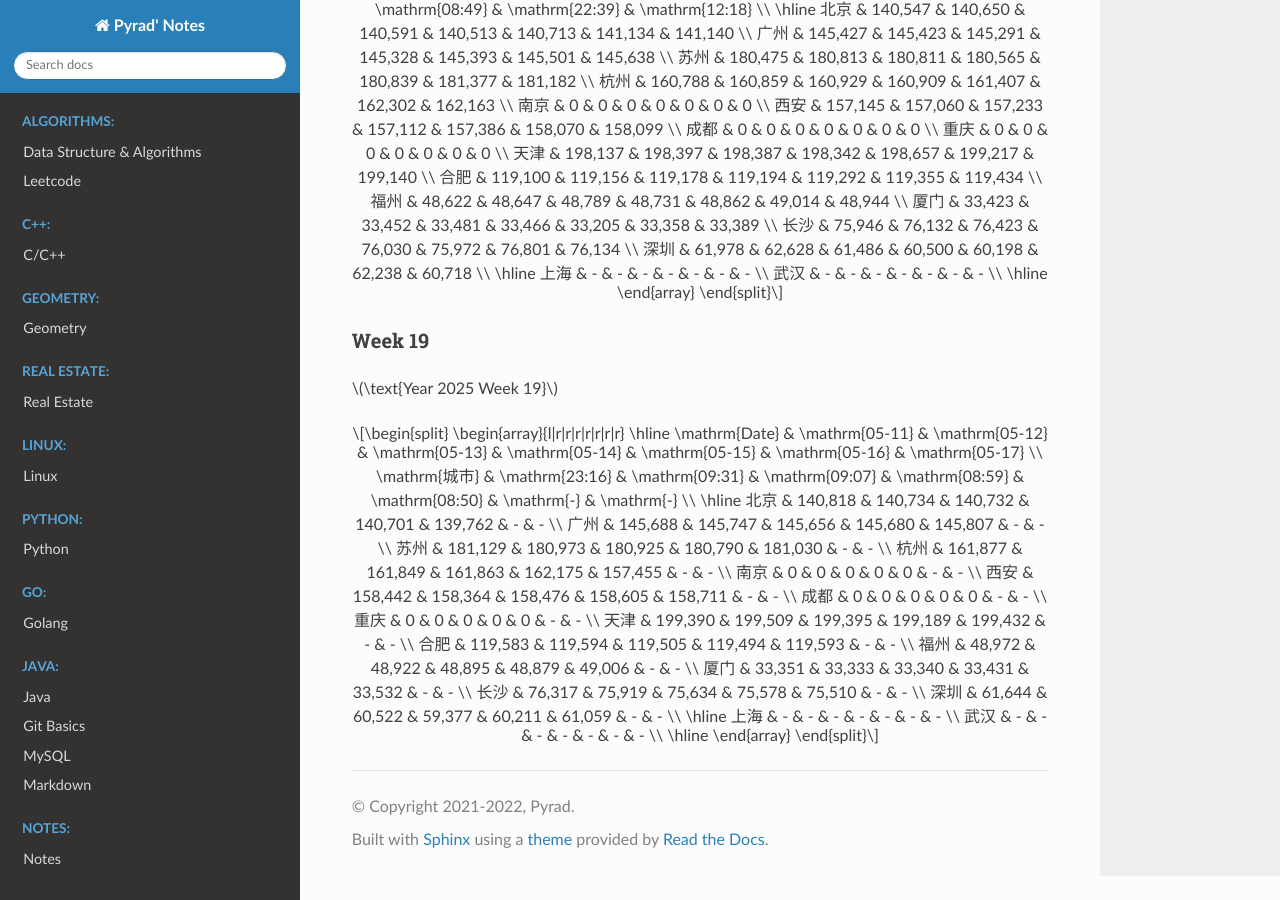
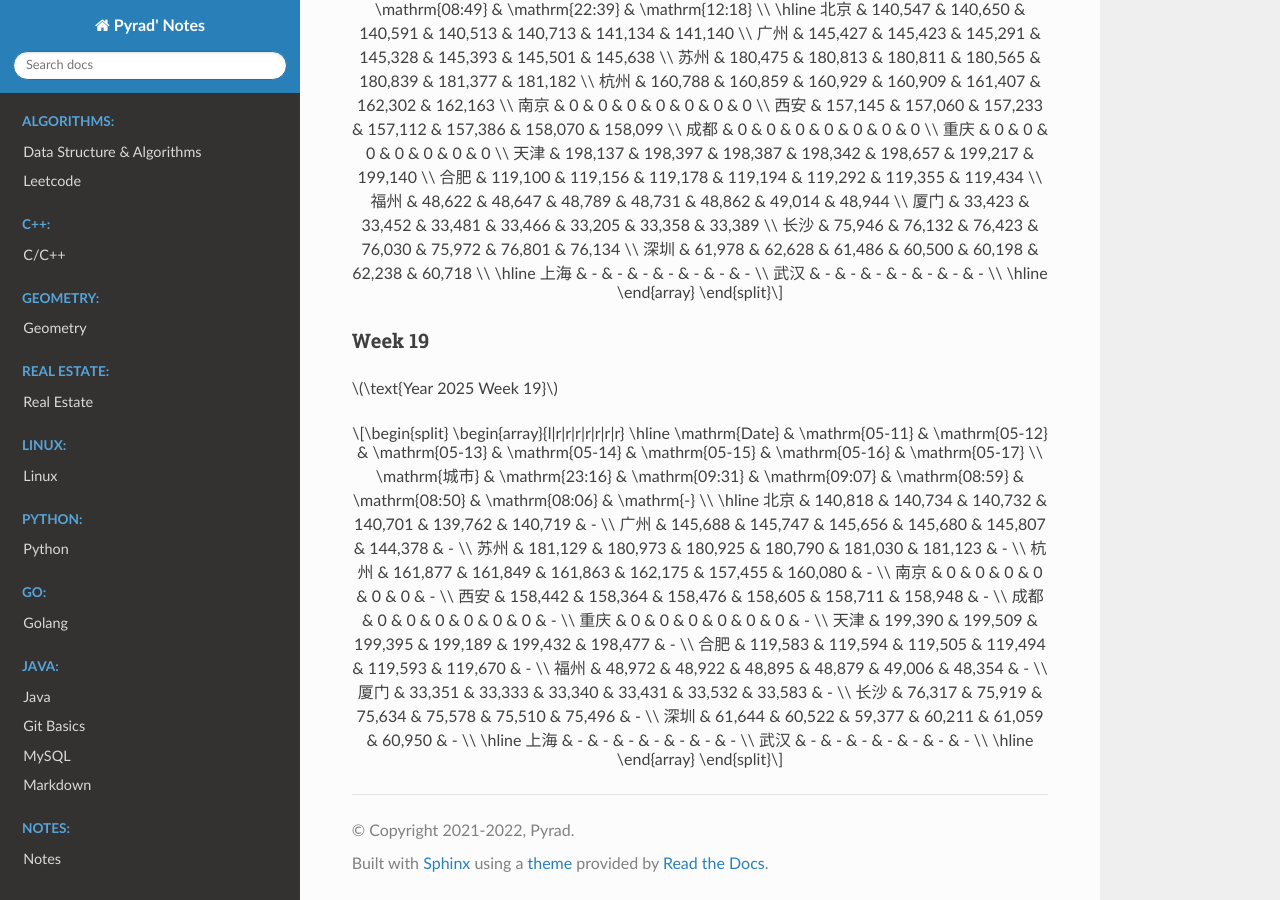
Before and after one commit to Pyrad/pyradnotes, a Sphinx documentation site: the page built from source/RealEstate/resalenumbers2025.md, in a window 1280 px wide and 900 px high, scrolled down 8938 px. Built offline with Sphinx 7.4.7 and the Read the Docs theme 3.1.0, drawn with Linux system fonts in a browser that asks for light colours; pages that are not in the unit, such as notebooks, are missing from menus; a script that is not in the unit is left out.

Commit message:
Realestate Update resale numbers 2025-05-16 08:06

```diff
--- a/source/RealEstate/resalenumbers2025.md
+++ b/source/RealEstate/resalenumbers2025.md
@@ -619,22 +619,22 @@ $$
 \begin{array}{l|r|r|r|r|r|r|r}
 \hline
 \mathrm{Date} & \mathrm{05-11} & \mathrm{05-12} & \mathrm{05-13} & \mathrm{05-14} & \mathrm{05-15} & \mathrm{05-16} & \mathrm{05-17} \\
-\mathrm{城市} & \mathrm{23:16} & \mathrm{09:31} & \mathrm{09:07} & \mathrm{08:59} & \mathrm{08:50} & \mathrm{-} & \mathrm{-} \\
+\mathrm{城市} & \mathrm{23:16} & \mathrm{09:31} & \mathrm{09:07} & \mathrm{08:59} & \mathrm{08:50} & \mathrm{08:06} & \mathrm{-} \\
 \hline
-北京 & 140,818 & 140,734 & 140,732 & 140,701 & 139,762 & - & - \\
-广州 & 145,688 & 145,747 & 145,656 & 145,680 & 145,807 & - & - \\
-苏州 & 181,129 & 180,973 & 180,925 & 180,790 & 181,030 & - & - \\
-杭州 & 161,877 & 161,849 & 161,863 & 162,175 & 157,455 & - & - \\
-南京 & 0 & 0 & 0 & 0 & 0 & - & - \\
-西安 & 158,442 & 158,364 & 158,476 & 158,605 & 158,711 & - & - \\
-成都 & 0 & 0 & 0 & 0 & 0 & - & - \\
-重庆 & 0 & 0 & 0 & 0 & 0 & - & - \\
-天津 & 199,390 & 199,509 & 199,395 & 199,189 & 199,432 & - & - \\
-合肥 & 119,583 & 119,594 & 119,505 & 119,494 & 119,593 & - & - \\
-福州 & 48,972 & 48,922 & 48,895 & 48,879 & 49,006 & - & - \\
-厦门 & 33,351 & 33,333 & 33,340 & 33,431 & 33,532 & - & - \\
-长沙 & 76,317 & 75,919 & 75,634 & 75,578 & 75,510 & - & - \\
-深圳 & 61,644 & 60,522 & 59,377 & 60,211 & 61,059 & - & - \\
+北京 & 140,818 & 140,734 & 140,732 & 140,701 & 139,762 & 140,719 & - \\
+广州 & 145,688 & 145,747 & 145,656 & 145,680 & 145,807 & 144,378 & - \\
+苏州 & 181,129 & 180,973 & 180,925 & 180,790 & 181,030 & 181,123 & - \\
+杭州 & 161,877 & 161,849 & 161,863 & 162,175 & 157,455 & 160,080 & - \\
+南京 & 0 & 0 & 0 & 0 & 0 & 0 & - \\
+西安 & 158,442 & 158,364 & 158,476 & 158,605 & 158,711 & 158,948 & - \\
+成都 & 0 & 0 & 0 & 0 & 0 & 0 & - \\
+重庆 & 0 & 0 & 0 & 0 & 0 & 0 & - \\
+天津 & 199,390 & 199,509 & 199,395 & 199,189 & 199,432 & 198,477 & - \\
+合肥 & 119,583 & 119,594 & 119,505 & 119,494 & 119,593 & 119,670 & - \\
+福州 & 48,972 & 48,922 & 48,895 & 48,879 & 49,006 & 48,354 & - \\
+厦门 & 33,351 & 33,333 & 33,340 & 33,431 & 33,532 & 33,583 & - \\
+长沙 & 76,317 & 75,919 & 75,634 & 75,578 & 75,510 & 75,496 & - \\
+深圳 & 61,644 & 60,522 & 59,377 & 60,211 & 61,059 & 60,950 & - \\
 \hline
 上海 & - & - & - & - & - & - & - \\
 武汉 & - & - & - & - & - & - & - \\
```
Also changed, not shown: 1 other file.
